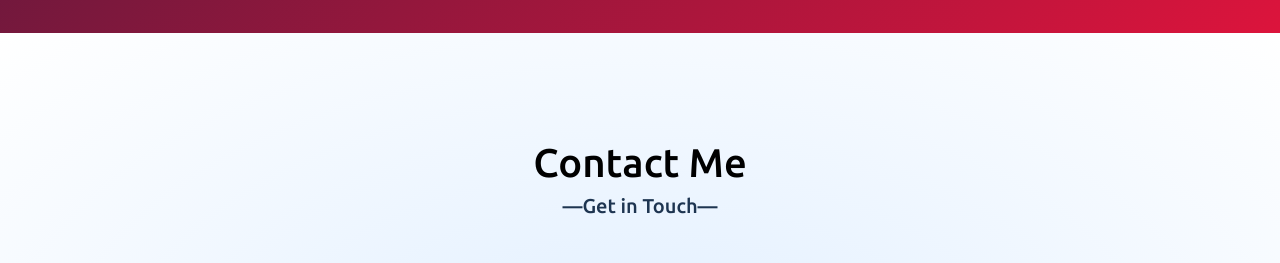
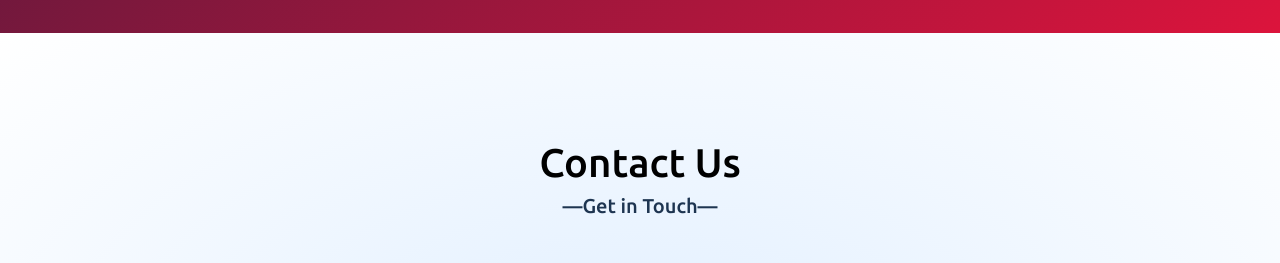
Before and after one commit to wafi2010/DevBros-Technology, a plain HTML site: page index.html in a window 1280 px wide. Shown: the part 6087-6350 px from the top of the page. Drawn offline with nearby package versions, Linux system fonts and the light colour scheme.

Commit message:
index.html

```diff
--- a/index.html
+++ b/index.html
@@ -334,8 +334,6 @@
           <h2 class="text-3xl font-bold text-gray-100">Meet Our Team</h2>
           <p class="text-gray-100 text-2xl mt-2 mb-4">At DevBros Technology - DbT, our success lies in the dedication and expertise of our talented team.</p>
       </div>
-      <!-- mt-10 grid grid-cols-1 sm:grid-cols-2 md:grid-cols-3 lg:grid-cols-4 gap-6 max-w-6xl mx-auto -->
-
       <div class="members">
         <div class="member-card">
             <img src="tajul.jpg" alt="Tajul Islam">
@@ -373,7 +371,7 @@
     <!-- Contact -->
     <section class="contact" id="contact">
       <div class="max-width">
-        <h2 class="title">Contact Me</h2>
+        <h2 class="title">Contact Us</h2>
         <div class="contact-content">
           <div class="bg-zinc-400 p-4" style='text-align: center;'>
             <h1>Get in Touch</h1>
```
